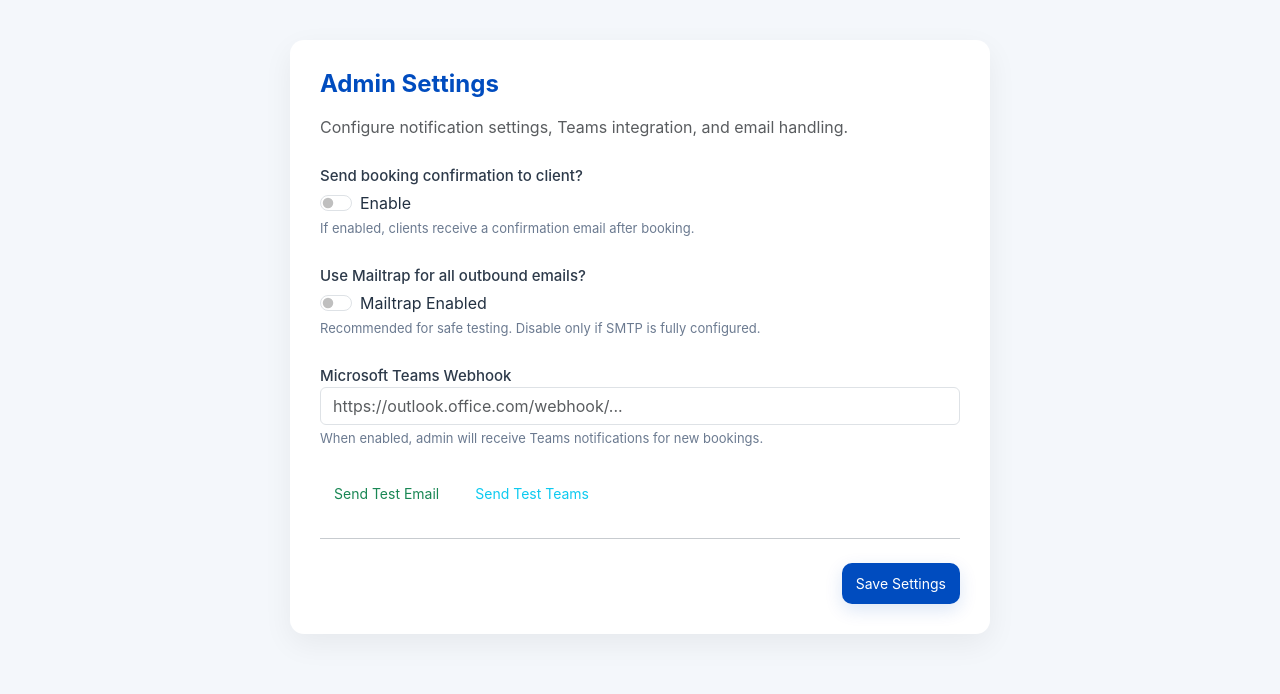
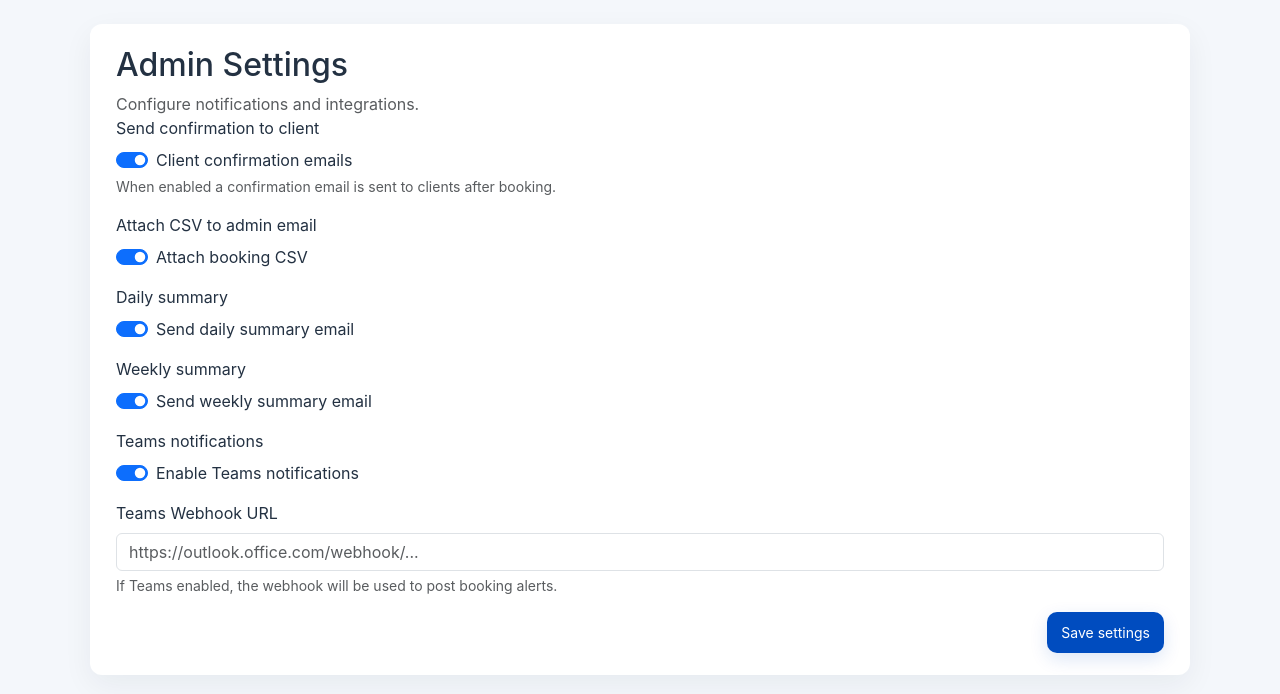
Before and after one commit to misterjcampbell/acop-chatbot-demo, a Flask app: page /admin/settings in a window 1280 px wide. Shown: the part 70-764 px from the top of the page. Run offline with Flask 3, Linux system fonts and the light colour scheme; the visitor is signed in with stand-in values (Sample User, id 1); data comes from the database, SQL or seed files in the repository.

Commit message:
Update admin_settings.html
Setting updated

```diff
--- a/templates/admin_settings.html
+++ b/templates/admin_settings.html
@@ -4,62 +4,17 @@
   <meta charset="utf-8" />
   <meta name="viewport" content="width=device-width,initial-scale=1" />
   <title>Admin Settings • ACOP Booking</title>
-
   <link href="https://cdn.jsdelivr.net/npm/bootstrap@5.3.1/dist/css/bootstrap.min.css" rel="stylesheet" />
   <link rel="stylesheet" href="/static/admin.css" />
-
   <style>
-    .settings-container {
-      max-width: 700px;
-      margin: 40px auto;
-      background: #fff;
-      border-radius: 14px;
-      padding: 30px;
-      box-shadow: 0 10px 30px rgba(0,0,0,0.06);
-    }
-    h2 {
-      font-size: 24px;
-      font-weight: 700;
-      color: var(--acop-navy);
-    }
-    .toggle-label {
-      font-size: 15px;
-      color: #2d3a4a;
-      font-weight: 500;
-    }
-    .form-text {
-      color: var(--muted);
-      font-size: 13px;
-    }
-    .save-success {
-      padding: 10px;
-      background: #eafbea;
-      border: 1px solid #9dd49d;
-      border-radius: 8px;
-      color: #256d25;
-      display: none;
-      margin-bottom: 12px;
-    }
-    .save-error {
-      padding: 10px;
-      background: #ffe8e8;
-      border: 1px solid #e19a9a;
-      border-radius: 8px;
-      color: #a82d2d;
-      display: none;
-      margin-bottom: 12px;
-    }
+    .save-success { display:none; padding:10px; border-radius:8px; background:#eafbea; color:#216c28; margin-bottom:12px; }
+    .save-error { display:none; padding:10px; border-radius:8px; background:#fff0f0; color:#8b2b2b; margin-bottom:12px; }
   </style>
 </head>
-
 <body>
   <nav class="acop-topbar navbar navbar-expand-lg">
     <div class="container">
-      <a class="navbar-brand" href="/admin">
-        <img src="/static/acop-logo-small.png" class="brand-logo" alt="ACOP">
-        ACOP • Admin
-      </a>
-
+      <a class="navbar-brand" href="/admin"><img src="/static/acop-logo-small.png" class="brand-logo" alt="ACOP"> ACOP • Admin</a>
       <div class="ms-auto">
         <a href="/admin" class="btn btn-outline-primary btn-sm">Dashboard</a>
         <a href="/admin/logout" class="btn btn-danger btn-sm">Logout</a>
@@ -67,82 +22,76 @@
     </div>
   </nav>
 
-  <main class="container">
-    <div class="settings-container">
-      <h2 class="mb-3">Admin Settings</h2>
-      <p class="text-muted mb-4">Configure notification settings, Teams integration, and email handling.</p>
+  <main class="container admin-container my-4">
+    <h2>Admin Settings</h2>
+    <p class="text-muted">Configure notifications and integrations.</p>
 
-      <div id="saveSuccess" class="save-success">Settings saved successfully ✔</div>
-      <div id="saveError" class="save-error">Failed to save settings. Try again.</div>
+    <div id="saveSuccess" class="save-success">Settings saved successfully ✔</div>
+    <div id="saveError" class="save-error">Failed to save settings. Please try again.</div>
 
-      <form method="POST" id="settingsForm">
+    <form method="POST" id="settingsForm">
+      <div class="mb-3">
+        <label class="form-label">Send confirmation to client</label>
+        <div class="form-check form-switch">
+          <input class="form-check-input" type="checkbox" id="email_per_booking" name="email_per_booking" {% if settings.email_per_booking %}checked{% endif %}>
+          <label class="form-check-label" for="email_per_booking">Client confirmation emails</label>
+        </div>
+        <div class="form-text">When enabled a confirmation email is sent to clients after booking.</div>
+      </div>
 
-        <!-- EMAIL CONFIRMATION TO CLIENT -->
-        <div class="mb-4">
-          <label class="toggle-label">Send booking confirmation to client?</label>
-          <div class="form-check form-switch mt-1">
-            <input class="form-check-input" type="checkbox" id="clientEmail" name="client_email"
-              {% if settings.client_email %}checked{% endif %}>
-            <label class="form-check-label" for="clientEmail">Enable</label>
-          </div>
-          <div class="form-text">If enabled, clients receive a confirmation email after booking.</div>
+      <div class="mb-3">
+        <label class="form-label">Attach CSV to admin email</label>
+        <div class="form-check form-switch">
+          <input class="form-check-input" type="checkbox" id="attach_csv" name="attach_csv" {% if settings.attach_csv %}checked{% endif %}>
+          <label class="form-check-label" for="attach_csv">Attach booking CSV</label>
         </div>
+      </div>
 
-        <!-- MAILTRAP ENABLE/DISABLE -->
-        <div class="mb-4">
-          <label class="toggle-label">Use Mailtrap for all outbound emails?</label>
-          <div class="form-check form-switch mt-1">
-            <input class="form-check-input" type="checkbox" id="mailtrapToggle" name="mailtrap_enabled"
-              {% if settings.mailtrap_enabled %}checked{% endif %}>
-            <label class="form-check-label" for="mailtrapToggle">Mailtrap Enabled</label>
-          </div>
-          <div class="form-text">Recommended for safe testing. Disable only if SMTP is fully configured.</div>
+      <div class="mb-3">
+        <label class="form-label">Daily summary</label>
+        <div class="form-check form-switch">
+          <input class="form-check-input" type="checkbox" id="daily_summary" name="daily_summary" {% if settings.daily_summary %}checked{% endif %}>
+          <label class="form-check-label" for="daily_summary">Send daily summary email</label>
         </div>
+      </div>
 
-        <!-- TEAMS WEBHOOK -->
-        <div class="mb-4">
-          <label class="toggle-label">Microsoft Teams Webhook</label>
-          <input class="form-control" type="text" name="teams_webhook" id="teamsWebhook"
-            placeholder="https://outlook.office.com/webhook/..."
-            value="{{ settings.teams_webhook }}" />
-          <div class="form-text">
-            When enabled, admin will receive Teams notifications for new bookings.
-          </div>
+      <div class="mb-3">
+        <label class="form-label">Weekly summary</label>
+        <div class="form-check form-switch">
+          <input class="form-check-input" type="checkbox" id="weekly_summary" name="weekly_summary" {% if settings.weekly_summary %}checked{% endif %}>
+          <label class="form-check-label" for="weekly_summary">Send weekly summary email</label>
         </div>
+      </div>
 
-        <!-- TEST BUTTONS -->
-        <div class="mt-3 d-flex gap-2">
-          <a href="/admin/test-email" class="btn btn-outline-success">Send Test Email</a>
-          <a href="/admin/test-teams" class="btn btn-outline-info">Send Test Teams</a>
+      <div class="mb-3">
+        <label class="form-label">Teams notifications</label>
+        <div class="form-check form-switch">
+          <input class="form-check-input" type="checkbox" id="teams_enabled" name="teams_enabled" {% if settings.teams_enabled %}checked{% endif %}>
+          <label class="form-check-label" for="teams_enabled">Enable Teams notifications</label>
         </div>
+      </div>
 
-        <hr class="my-4" />
+      <div class="mb-3">
+        <label class="form-label">Teams Webhook URL</label>
+        <input class="form-control" type="text" name="teams_webhook" id="teams_webhook" value="{{ settings.teams_webhook }}" placeholder="https://outlook.office.com/webhook/..." />
+        <div class="form-text">If Teams enabled, the webhook will be used to post booking alerts.</div>
+      </div>
 
-        <!-- SAVE BUTTON -->
-        <div class="text-end">
-          <button type="submit" class="btn primary">Save Settings</button>
-        </div>
-
-      </form>
-    </div>
+      <div class="text-end">
+        <button type="submit" class="btn primary">Save settings</button>
+      </div>
+    </form>
   </main>
 
   <script>
-    // Save feedback handling
-    const form = document.getElementById("settingsForm");
-    const successBox = document.getElementById("saveSuccess");
-    const errorBox = document.getElementById("saveError");
-
-    form.addEventListener("submit", function () {
-      successBox.style.display = "none";
-      errorBox.style.display = "none";
-
-      setTimeout(() => {
-        // After redirect reload, Flask will re-render template.
-        successBox.style.display = "block";
-      }, 300);
+    // show a success message after redirect if ?saved=1 in URL (Flask redirect could append it)
+    document.addEventListener('DOMContentLoaded', () => {
+      const params = new URLSearchParams(window.location.search);
+      if (params.get('saved') === '1') {
+        document.getElementById('saveSuccess').style.display = 'block';
+        setTimeout(()=>{ document.getElementById('saveSuccess').style.display = 'none'; }, 3000);
+      }
     });
   </script>
-
 </body>
 </html>
```
